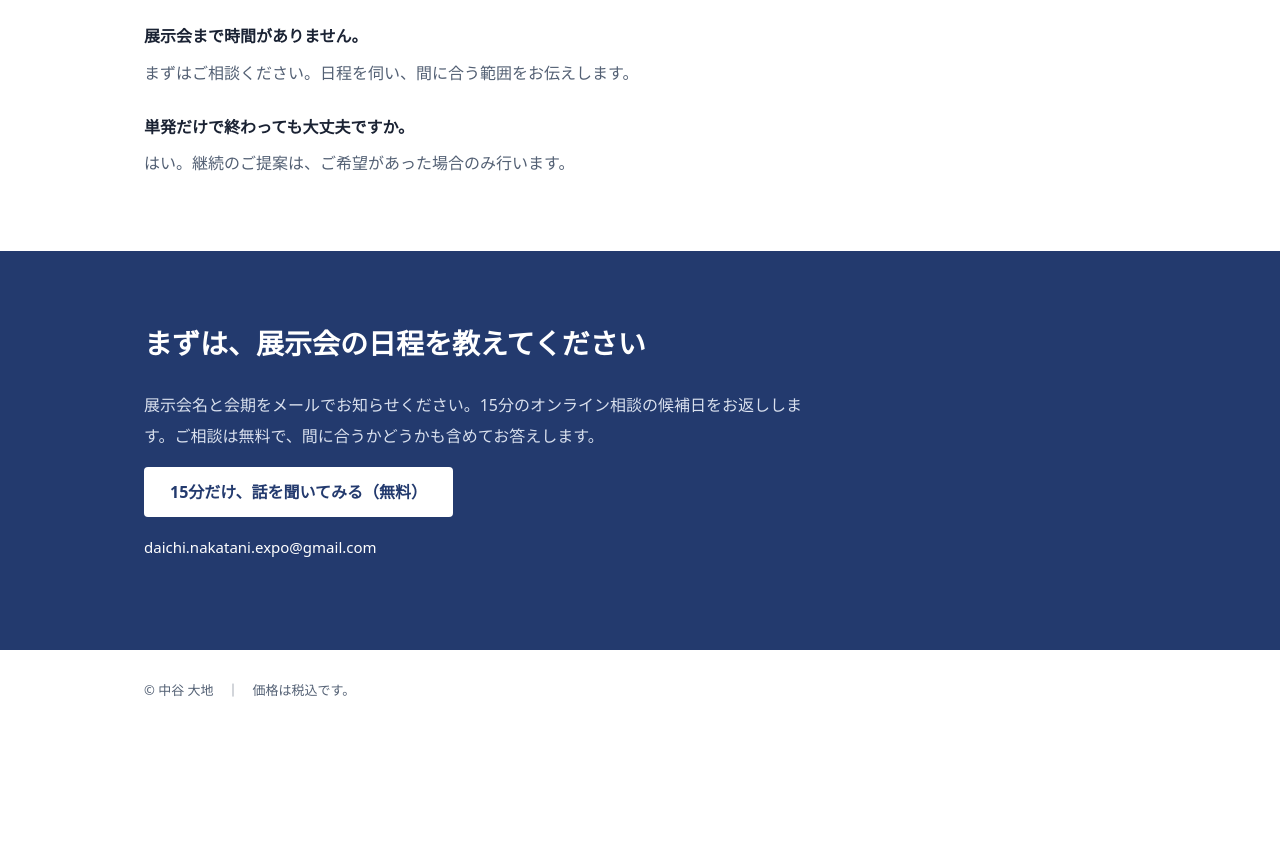
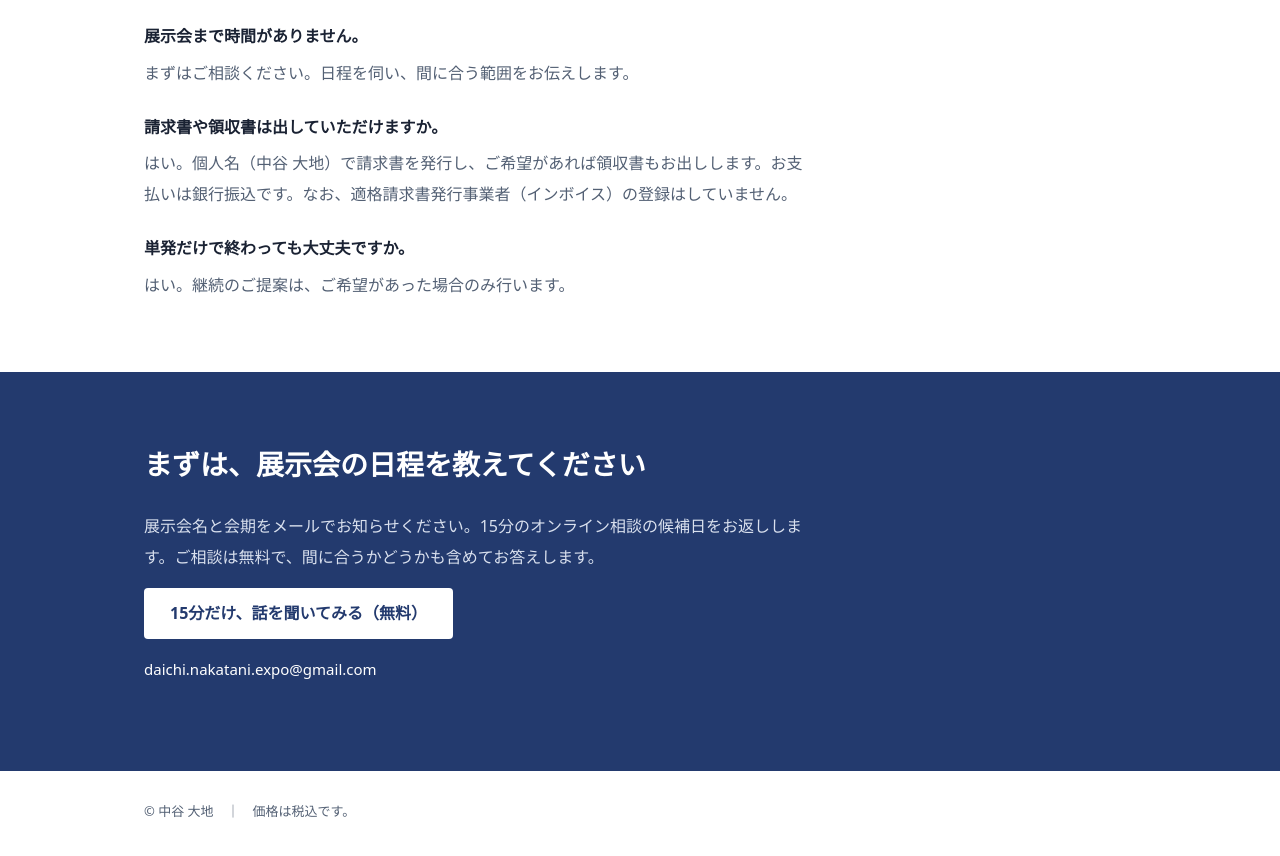
Before and after one commit to nakatani-expo/nakatani-expo.github.io, a plain HTML site: page index.html in a window 1280 px wide. Shown: the part 5522-6378 px from the top of the page. Before the commit the page ends 6269 px from the top, so only its background shows below. Drawn offline with Linux system fonts and the light colour scheme; a web font is replaced by a local one.

Commit message:
Add invoice FAQ

```diff
--- a/index.html
+++ b/index.html
@@ -370,6 +370,8 @@
         <dd>AIは渡された材料を英語にできますが、「海外の相手に何を伝えるべきか」を選ぶのは別の作業です。取材で技術の強みや社長ご自身の経歴を伺い、展示会で会う相手に響く形に絞り込むところをお引き受けします。</dd>
         <dt>展示会まで時間がありません。</dt>
         <dd>まずはご相談ください。日程を伺い、間に合う範囲をお伝えします。</dd>
+        <dt>請求書や領収書は出していただけますか。</dt>
+        <dd>はい。個人名（中谷 大地）で請求書を発行し、ご希望があれば領収書もお出しします。お支払いは銀行振込です。なお、適格請求書発行事業者（インボイス）の登録はしていません。</dd>
         <dt>単発だけで終わっても大丈夫ですか。</dt>
         <dd>はい。継続のご提案は、ご希望があった場合のみ行います。</dd>
       </dl>
```
